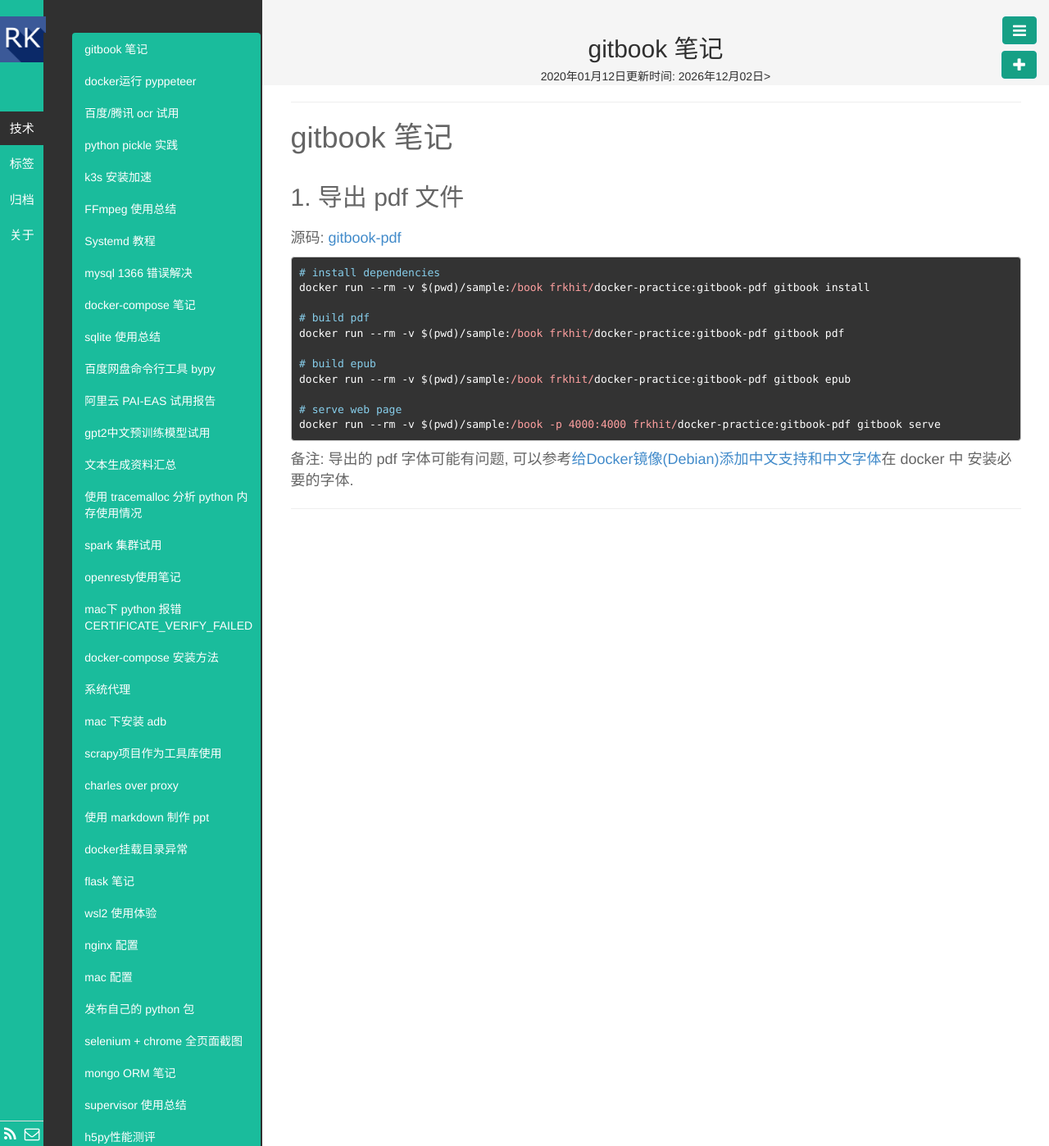
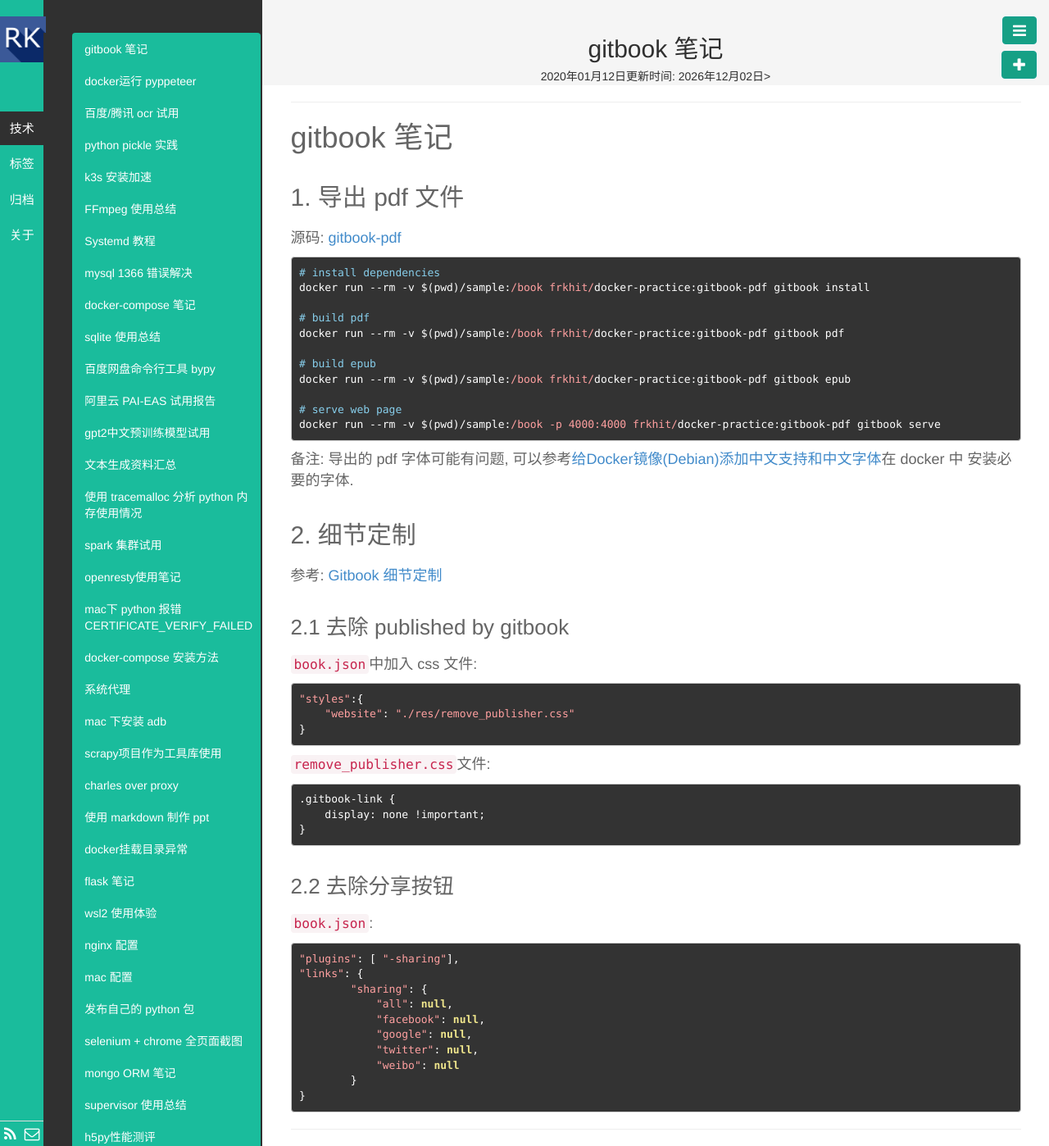
Before and after one commit to fengrk/frkhit.github.io, a Jekyll site: the page built from _posts/blog/2020-01-12-gitbook_learning.md, in a window 1280 px wide. Shown: the whole page at 82% size. Built offline with Jekyll 4.4.1, drawn with Linux system fonts in a browser that asks for light colours.

Commit message:
update: gitbook learning note

````diff
--- a/_posts/blog/2020-01-12-gitbook_learning.md
+++ b/_posts/blog/2020-01-12-gitbook_learning.md
@@ -29,3 +29,42 @@ docker run --rm -v $(pwd)/sample:/book -p 4000:4000 frkhit/docker-practice:gitbo
 ```
 
 备注: 导出的 pdf 字体可能有问题, 可以参考[给Docker镜像(Debian)添加中文支持和中文字体](https://blog.llcat.tech/2018/12/03/add-zh-CN-locales-and-fonts-in-docker-images/)在 docker 中 安装必要的字体.
+
+## 2. 细节定制
+
+参考: [Gitbook 细节定制](https://zhuanlan.zhihu.com/p/27171995)
+
+### 2.1 去除 published by gitbook
+
+`book.json`中加入 css 文件:
+
+```
+"styles":{
+    "website": "./res/remove_publisher.css"
+}
+```
+
+`remove_publisher.css`文件:
+
+```
+.gitbook-link {
+    display: none !important;
+}
+```
+
+### 2.2 去除分享按钮
+
+`book.json`:
+
+```
+"plugins": [ "-sharing"],
+"links": {
+        "sharing": {
+            "all": null,
+            "facebook": null,
+            "google": null,
+            "twitter": null,
+            "weibo": null
+        }
+}
+```
````
